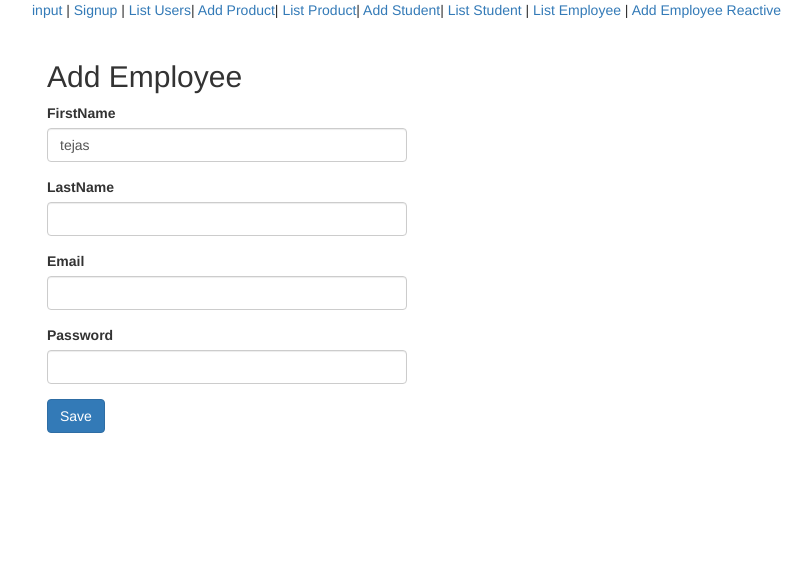
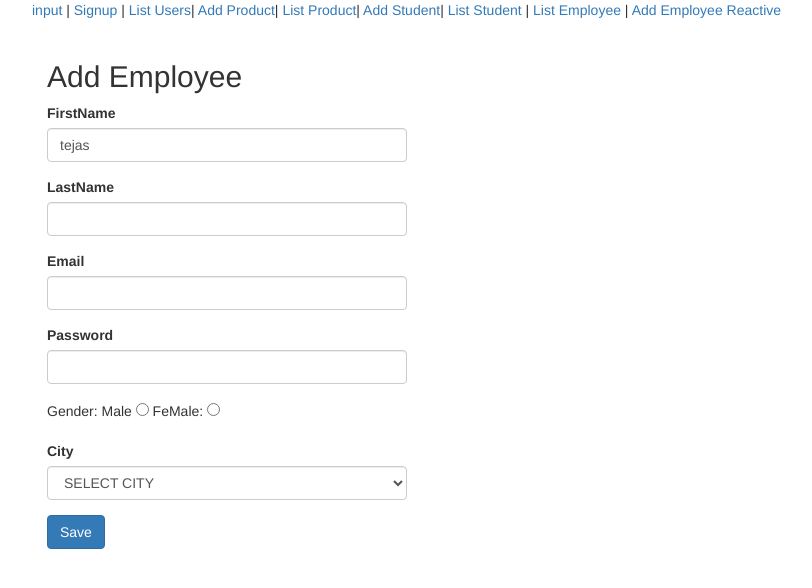
Before and after one commit to tejasshah2k19/MEAN-r21-r2, an Angular app: page /addemployeereactive in a window 1280 px wide. Shown: the top 588 px of the page, without its empty margins (38-850 px from the left). Built offline with nearby package versions, Linux system fonts and the light colour scheme.

Commit message:
customvalidation password strength

```diff
--- a/src/app/add-employee-reactive/add-employee-reactive.component.html
+++ b/src/app/add-employee-reactive/add-employee-reactive.component.html
@@ -42,7 +42,33 @@
                 <div class="form-group">
                     <label for="password">Password</label>
                     <input type="password" id="password" class="form-control" formControlName="password" />
+                    <span *ngIf="myForm.get('password').dirty && !myForm.get('password').valid">
+                          <span *ngIf="myForm.get('password').errors.strengthError">
+                              Password must have atleast 1 digit , 1 upper , 1 lower
+                          </span>
+
+                    </span>
                 </div>
+
+                <div class="">
+                Gender:
+                    Male
+                        <input type="radio"  formControlName="gender" value="male" />
+
+                    FeMale:
+                    <input type="radio"    formControlName="gender" value="female" />
+                </div>
+                <br>
+                <div class="form-group">
+                    <label for="city">City</label>
+                    <select class="form-control" formControlName="city">
+                        <option value="-1" >SELECT CITY</option>
+                        <option value="ahd">Ahmedabad</option>
+                        <option value="surat">Surat</option>
+                        <option value="baroda">Baroda</option>
+                    </select>
+                </div>
+
 
                 <input type="submit" value="Save" class="btn btn-primary" />
             </form>
--- a/src/app/add-employee-reactive/add-employee-reactive.component.ts
+++ b/src/app/add-employee-reactive/add-employee-reactive.component.ts
@@ -15,7 +15,9 @@ export class AddEmployeeReactiveComponent implements OnInit {
         first_name : new FormControl("tejas",),
         last_name : new FormControl("",[Validators.required]),
         email : new FormControl("",[Validators.required,Validators.email]),
-        password : new FormControl()
+        password : new FormControl("",this.passwordChecker),
+        gender: new FormControl(),
+        city: new FormControl(-1)
     })
 
    }
@@ -25,7 +27,36 @@ export class AddEmployeeReactiveComponent implements OnInit {
 
   saveUser(){
     console.log(this.myForm.value)
-    console.log(this.myForm.valid)
+    console.log(this.myForm.valid) //false
+    console.log(this.myForm.get("password").valid)
+  }
 
+  passwordChecker(control:FormControl){
+    let pwd:string = control.value;
+    console.log("pwd = > "+pwd)
+    let isUpper=0,isDigit=0,isLower=0;
+
+    for(let i=0;i<pwd.length;i++){
+      if(pwd.charAt(i) >='0' && pwd.charAt(i) <= '9' ){
+        isDigit=1
+      }
+      else if(pwd.charAt(i) >='a' && pwd.charAt(i) <= 'z' ){
+        isLower=1;
+      }
+      else if(pwd.charAt(i) >='A' && pwd.charAt(i) <= 'Z' ){
+        isUpper=1;
+      }
+
+
+
+    }
+    if( (isDigit+isLower+isUpper) != 3){
+      return {
+        strengthError:{
+          strengthError:true
+        }
+      }
+    }
+    return null
   }
 }
```
